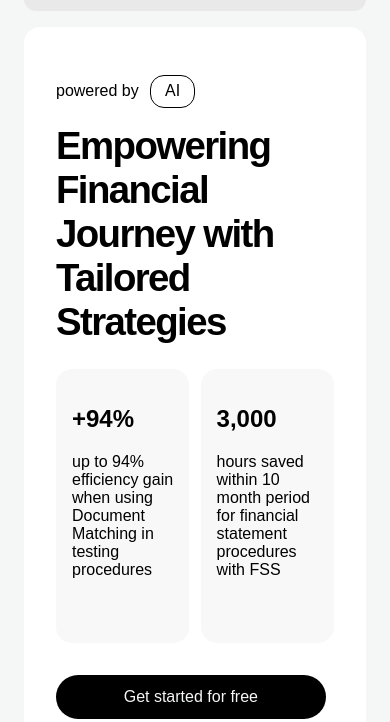
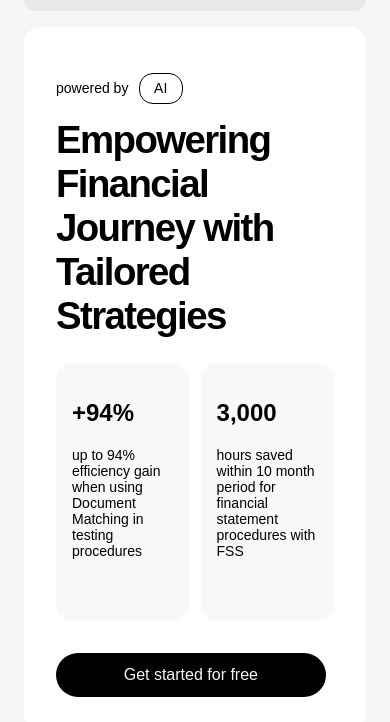
Before and after one commit to sbe4658/fianaco., a plain HTML site: page index.html in a window 390 px wide. Shown: the part 122-844 px from the top of the page. Drawn offline with Linux system fonts and the light colour scheme; a web font is replaced by a local one.

Commit message:
final fix

```diff
--- a/main.css
+++ b/main.css
@@ -168,6 +168,12 @@ footer a {
 }
 
 @media (max-width: 768px) {
+
+    .links a,
+    p {
+        font-size: .875rem;
+    }
+
     .main-content {
         display: flex;
         flex-direction: column;
@@ -182,7 +188,7 @@ footer a {
         display: flex;
         flex-direction: column;
         justify-content: center;
-        align-content: center;
+        align-items: center;
         gap: 1rem;
     }
 
```
